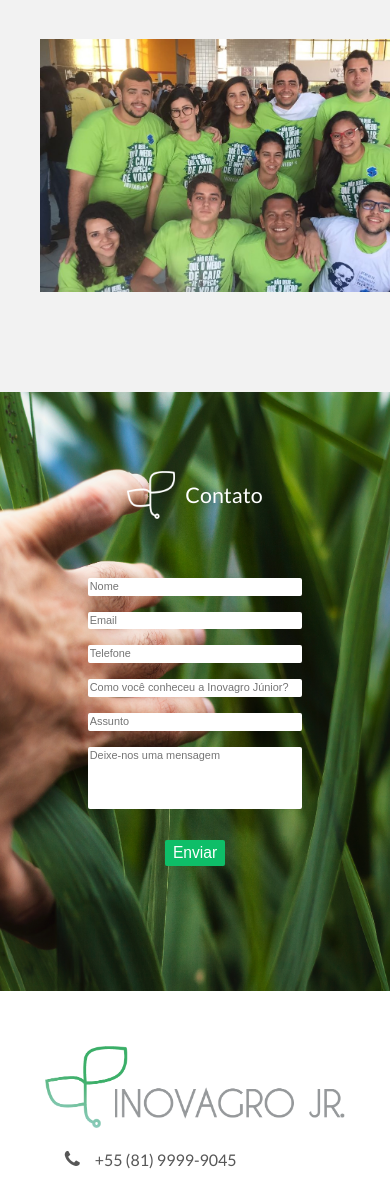
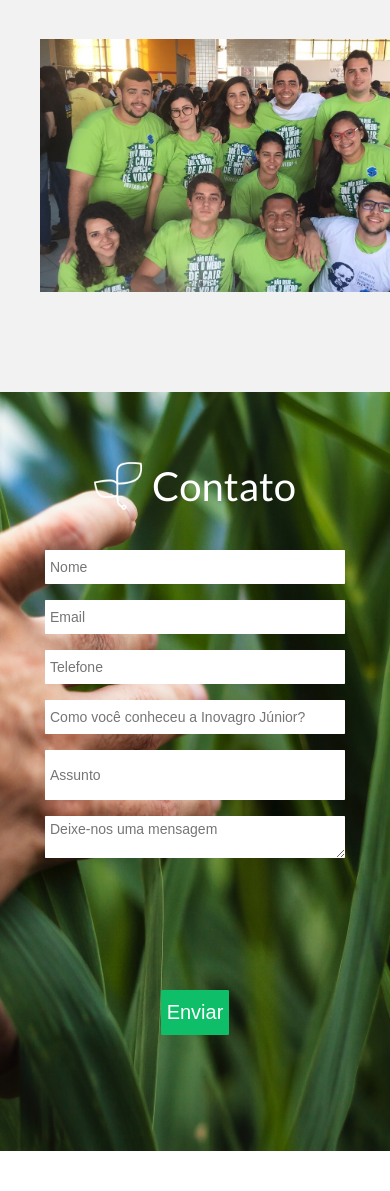
Before and after one commit to citi-onboarding/inovagrojr, a Django app: page / in a window 390 px wide; the page is wider, and only the part inside the window is pictured. Shown: the part 3039-4230 px from the top of that part. Run offline with Django 3.2, Linux system fonts and the light colour scheme; some libraries are stand-ins or nearby versions.

Commit message:
proporção de contato

```diff
--- a/mysite/core/static/css/index.css
+++ b/mysite/core/static/css/index.css
@@ -365,67 +454,63 @@ a:link {
   display:flex;
   flex-direction:column;
   align-items: center;
-  width: 100vw;
-  padding-top: 40px;
 }
 
 .contatoForm {
-  display:flex;
+  display: flex;
   justify-content: center;
-  width:100vw;
-  align-items:center;
-  margin-bottom:2vw;
+  align-items: flex-start;
+  width: 100vw;
+  margin-bottom:40px;
 }
 
 .rightForm {
   display:flex;
   flex-direction:column;
-  width:35vw;
-  height:15vw;
-  margin-left:3vw;
+  width:450px;
+  height:200px;
+  margin-left:30px;
+  margin-right: 40px;
 }
 
 .leftForm {
-  display:flex;
+  display: flex;
   flex-direction: column;
-  width:35vw;
-  height:15vw;
-  margin-right:3vw;
+  width: 450px;
+  height: 200px;
+  padding-left: 40px;
 }
+
 .msgField {
   border-radius:0.2vw;
   border:none;
   color:black;
-  font-size:1.2vw;
-  padding-left:0.5vw;
-  padding-top:0.5vw;
-  padding-bottom: 1vw;
+  font-size:14px;
   font-family: 'Lato Semi-Bold',sans-serif;
+  padding: 5px;
+  height: 40px;
+  max-width: auto;
 }
 
 .biggerMsgField {
   border-radius:0.2vw;
   border:none;
   font-family: 'Lato Semi-Bold',sans-serif;
-  resize: none;
-  color:black;
-  font-size:1.2vw;
-  padding-left:0.5vw;
-  height:10.8vw;
+  font-size:14px;
+  padding: 5px;
+  height:-webkit-fill-available;
+  max-width: auto;
 }
 
 .sendButton {
   border-radius: 0.3vw;
   background-color:#0EbE68;
-  padding-bottom:0.5vw;
-  padding-top:0.5vw;
-  padding-left:1vw;
-  padding-right:1vw;
+  width: auto;
+  height: 45px;
   color:white;
   font-family: 'Lato Semi-Bold',sans-serif;
-  font-size:1.5vw;
+  font-size:20px;
   align-self:center;
-  margin-bottom:1.5vw;
   border:none;
   text-decoration: none;
   text-align:center;
@@ -433,182 +518,28 @@ a:link {
 
 #fontContato {
   color:white;
-  font-size:2.5vw;
+  font-size: 2.5em;
 }
 
+@media screen and (max-width:900px) {
+	.contato {
+		height: auto;
+	}
 
-@media screen and (max-width:910px) {
-.contato{
-  background: url('../images/contatos.jpg') no-repeat center;
-  background-size: cover;
-  height:55vw;
-  width:auto;
-  display: flex;
-  align-items:center;
-  justify-content: space-around;
-  flex-direction:column;
-}
+	.contatoForm {
+		flex-direction: column;
+		align-items: center;
+	}
 
-.form {
-  display:flex;
-  flex-direction:column;
-  align-items: center;
-  width:100vw;
-}
-.contatoForm {
-  display:flex;
-  justify-content: center;
-  width:100vw;
-  align-items:center;
-  height: auto;
-}
+	.leftForm, .rightForm {
+		margin: 0px;
+		padding: 0px;
+		width: 300px;
+	}
 
-.rightForm {
-  display:flex;
-  flex-direction:column;
-  width:35vw;
-  height:auto;
-  margin-left:3vw;
-}
-
-.leftForm {
-  display:flex;
-  flex-direction: column;
-  width:35vw;
-  height:auto;
-  margin-right:3vw;
-}
-.msgField {
-  border-radius:0.2vw;
-  border:none;
-  color:black;
-  font-size:2vw;
-  padding-left:0.5vw;
-  padding-top:0.5vw;
-  padding-bottom: 1vw;
-  font-family: 'Lato Semi-Bold',sans-serif;
-}
-
-.biggerMsgField {
-  border-radius:0.2vw;
-  border:none;
-  font-family: 'Lato Semi-Bold',sans-serif;
-  resize: none;
-  color:black;
-  font-size:2vw;
-  padding-left:0.5vw;
-  padding-bottom:4.5vw;
-}
-
-.sendButton {
-  border-radius: 0.3vw;
-  background-color:#0EbE68;
-  padding-bottom:0.5vw;
-  padding-top:0.5vw;
-  padding-left:1vw;
-  padding-right:1vw;
-  color:white;
-  font-family: 'Lato Semi-Bold',sans-serif;
-  font-size:2.5vw;
-  align-self:center;
-  margin-top:0;
-  border:none;
-  text-decoration: none;
-  text-align:center;
-}
-
-#fontContato {
-  color:white;
-  font-size:3.5vw;
-}
-}
-
-@media screen and (max-width:414px){
-.contato {
-  background: url('../images/contatos.jpg') no-repeat center;
-  background-size: cover;
-  height:110vw;
-  width:auto;
-  display: flex;
-  align-items:center;
-  flex-direction:column;
-  justify-content: space-around;
-}
-
-.form {
-  display:flex;
-  flex-direction:column;
-  align-items: center;
-  width:100vw;
-}
-.contatoForm {
-  display:flex;
-  justify-content:center;
-  flex-direction: column;
-  width:auto;
-  align-items:center;
-  margin-bottom:4vw;
-  height:auto;
-}
-
-.rightForm {
-  display:flex;
-  flex-direction:column;
-  width:55vw;
-  height:auto;
-  margin-left:0vw;
-}
-
-.leftForm {
-  display:flex;
-  flex-direction: column;
-  width:55vw;
-  height:auto;
-  margin-right:0vw;
-}
-.msgField {
-  border-radius:0.5vw;
-  border:none;
-  color:black;
-  font-size:2.8vw;
-  padding-left:0.5vw;
-  padding-top:0.5vw;
-  padding-bottom: 1vw;
-  font-family: 'Lato Semi-Bold',sans-serif;
-}
-
-.biggerMsgField  {
-  border-radius:0.5vw;
-  border:none;
-	font-family: 'Lato Semi-Bold',sans-serif;
-  resize: none;
-  color:black;
-  font-size:2.8vw;
-  padding-left:0.5vw;
-  height:10.8vw;
-}
-
-.sendButton {
-  border-radius: 0.5vw;
-  background-color:#0EbE68;
-  padding-bottom:1vw;
-  padding-top:1vw;
-  padding-left:2vw;
-  padding-right:2vw;
-  color:white;
-  font-family: 'Lato Semi-Bold',sans-serif;
-  font-size:4vw;
-  align-self:center;
-  margin-bottom:0vw;
-  border:none;
-  text-decoration: none;
-  text-align:center;
-}
-
-#fontContato {
-  color:white;
-  font-size:5.5vw;
-  }
+	.form {
+		margin-top: 40px;
+	}
 }
 
 /* Footer */
```
Also changed, not shown: other parts of mysite/core/static/css/index.css (+89 -155 lines).
